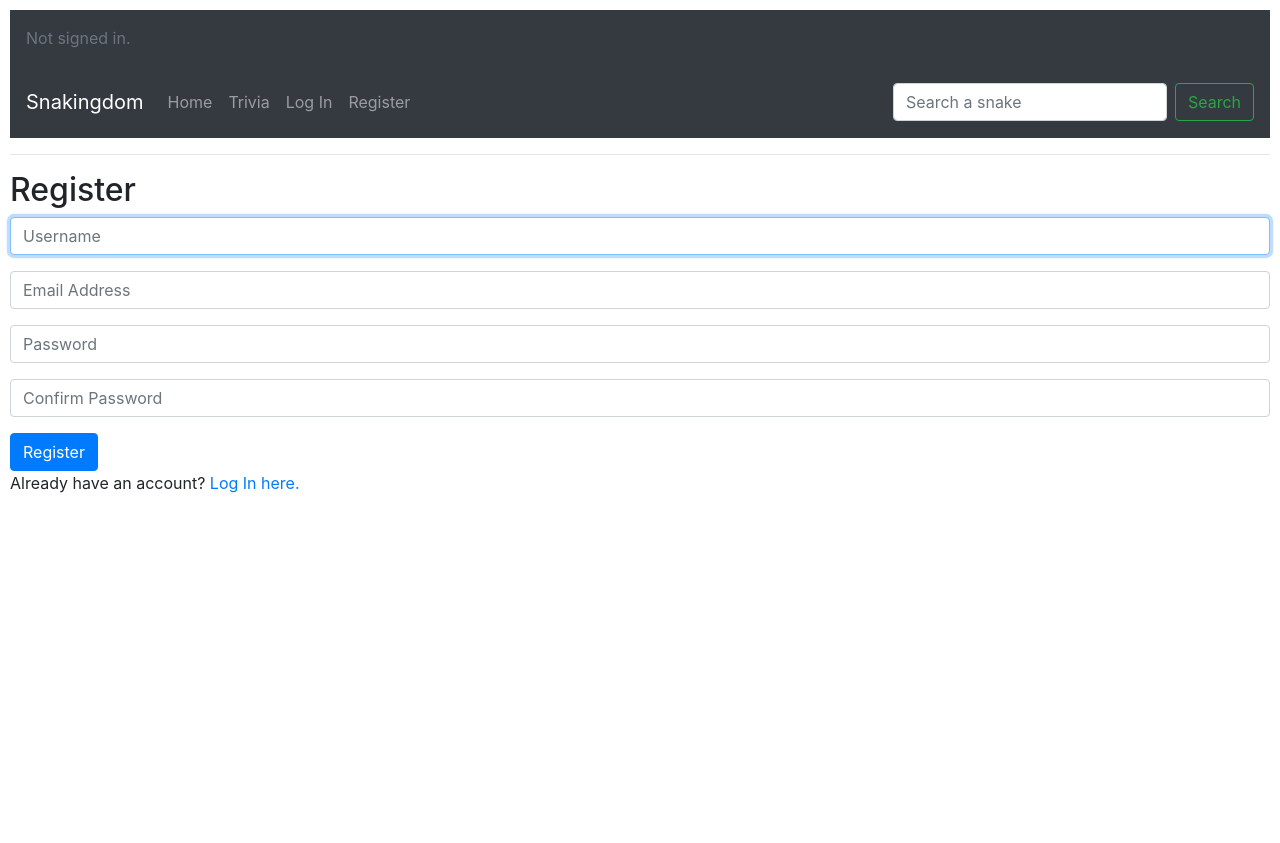
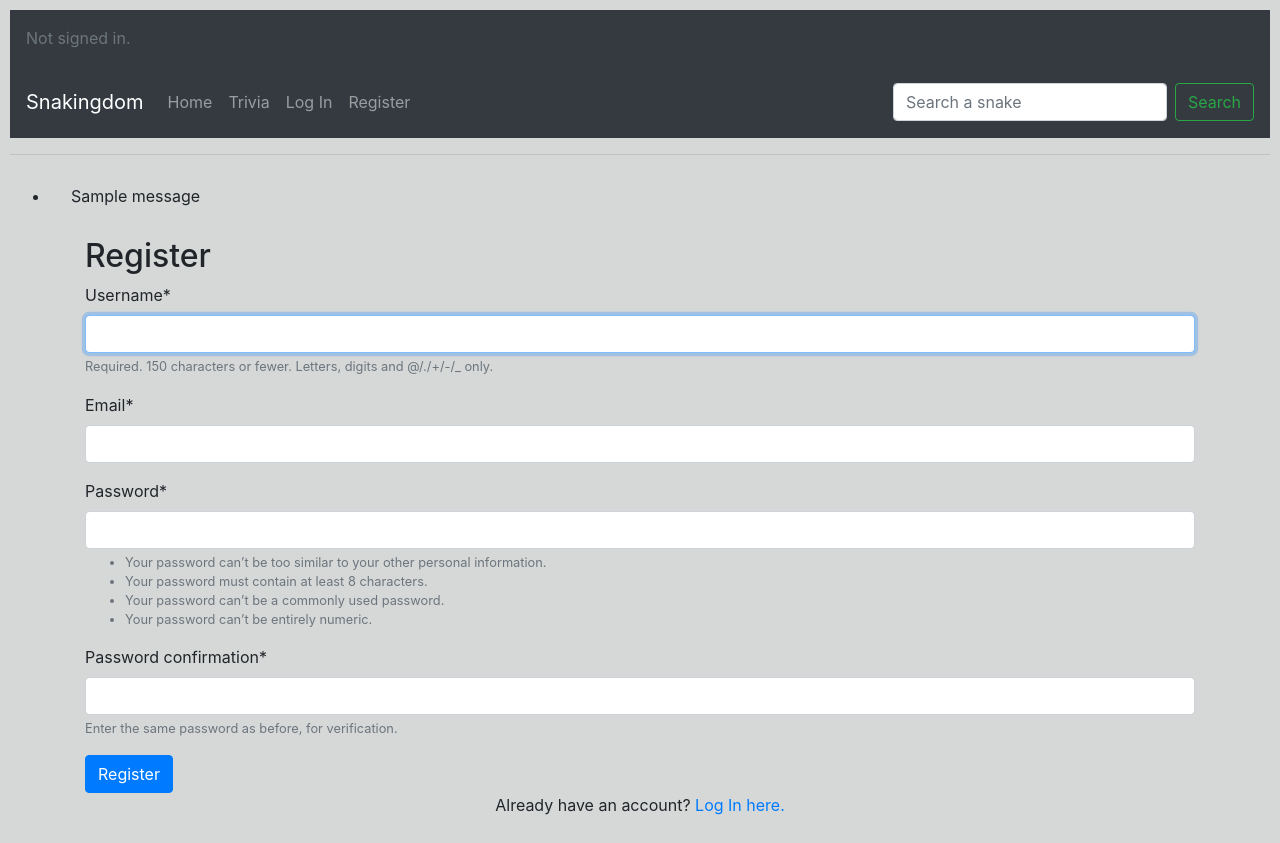
Before and after one commit to TeslaActuary/CS50Final, a Django app: page /register in a window 1280 px wide. Before the commit the page ends 493 px from the top, so only its background shows below. Run offline with Django 3.2, Linux system fonts and the light colour scheme; tables that the repository leaves empty hold one stand-in row (values such as "Sample post"); one stand-in notice (Sample message) is shown; some libraries are stand-ins or nearby versions.

Commit message:
v5 - updated register
updated register view

```diff
--- a/Reptiles/ColdBlooded/forms.py
+++ b/Reptiles/ColdBlooded/forms.py
@@ -1,12 +1,20 @@
 from django import forms
 from .models import *
-#from django.contrib.auth.forms import UserCreationForm
+from django.contrib.auth.forms import UserCreationForm
 #from django.contrib.auth.models import User
 
-#class createuserform(UserCreationForm):
-#    class Meta:
-#        model=User
-#        fields=['username','password']
+class createuserform(UserCreationForm):
+    email = forms.EmailField(required=True)
+    class Meta:
+        model=User
+        fields=['username', 'email', 'password1', 'password2']
+
+        def save(self, commit=True):
+            USER=super(createuserform, self).save(commit=False)
+            user, email=self.cleaned_data['email']
+            if commit:
+                user.save()
+            return user
 
 class Questionform(forms.ModelForm):
     class Meta:
--- a/Reptiles/ColdBlooded/static/ColdBlooded/styles.css
+++ b/Reptiles/ColdBlooded/static/ColdBlooded/styles.css
@@ -1,9 +1,12 @@
 body {
     padding: 10px;
-    background-color: rgba(61, 69, 107, 0.068);
 }
 
 title {
     font-size: 500px;
     color:red;
 }
+
+#theme {
+    background-color: rgba(43, 56, 56, 0.192);
+}
--- a/Reptiles/ColdBlooded/templates/ColdBlooded/layout.html
+++ b/Reptiles/ColdBlooded/templates/ColdBlooded/layout.html
@@ -12,7 +12,7 @@
 
     </head>
 </html>
-<body>
+<body id="theme">
     <div class="bg-dark text-secondary p-3">
         {% if user.is_authenticated %}
             Signed in as <strong>{{ user.username }}</strong>.
--- a/Reptiles/ColdBlooded/templates/ColdBlooded/register.html
+++ b/Reptiles/ColdBlooded/templates/ColdBlooded/register.html
@@ -1,7 +1,7 @@
 {% extends "ColdBlooded/layout.html" %}
 
 {% block body %}
-
+<!--
     <h2>Register</h2>
 
     {% if message %}
@@ -28,5 +28,23 @@
     </form>
 
     Already have an account? <a href="{% url 'login' %}">Log In here.</a>
+-->
+{% if messages %}
+<ul class="messages">
+    {% for message in messages %}
+    <li {% if message.tags %} class="alert {{ message.tags }}" role="alert"{% endif %}>{{ message }}</li>
+    {% endfor %}
+</ul>
+{% endif %}
 
+{% load crispy_forms_tags %}
+
+<div class="container" py-5>
+    <h2>Register</h2>
+    <form method="POST">
+        {% csrf_token %}
+        {{ register_form|crispy }}
+        <input class="btn btn-primary" type="submit" value="Register">
+    </form>
+    <p class="text-center">Already have an account? <a href="{% url 'login' %}">Log In here.</p>
 {% endblock %}
--- a/Reptiles/ColdBlooded/views.py
+++ b/Reptiles/ColdBlooded/views.py
@@ -3,9 +3,11 @@ from django.db import IntegrityError
 from django.shortcuts import redirect, render, get_object_or_404
 from django.http import HttpResponse, HttpResponseRedirect
 from django.urls import reverse
+from django.contrib.auth.decorators import login_required
+from django.contrib import messages
 
 from .models import User, Snake, Trivia
-from .forms import Questionform, CreateForm
+from .forms import Questionform, CreateForm, createuserform
 
 # Create your views here.
 def login_view(request):
@@ -34,30 +36,40 @@ def logout_view(request):
 
 
 def register(request):
-    if request.method == "POST":
-        username = request.POST["username"]
-        email = request.POST["email"]
+    #if request.method == "POST":
+    #    username = request.POST["username"]
+    #    email = request.POST["email"]
 
         # Ensure password matches confirmation
-        password = request.POST["password"]
-        confirmation = request.POST["confirmation"]
-        if password != confirmation:
-            return render(request, "ColdBlooded//register.html", {
-                "message": "Passwords must match."
-            })
+    #    password = request.POST["password"]
+    #    confirmation = request.POST["confirmation"]
+    #    if password != confirmation:
+    #        return render(request, "ColdBlooded//register.html", {
+    #            "message": "Passwords must match."
+    #        })
 
         # Attempt to create new user
-        try:
-            user = User.objects.create_user(username, email, password)
-            user.save()
-        except IntegrityError:
-            return render(request, "ColdBlooded//register.html", {
-                "message": "Username already taken."
-            })
-        login(request, user)
-        return HttpResponseRedirect(reverse("index"))
-    else:
-        return render(request, "ColdBlooded//register.html")
+    #    try:
+    #        user = User.objects.create_user(username, email, password)
+    #        user.save()
+    #    except IntegrityError:
+    #        return render(request, "ColdBlooded//register.html", {
+    #            "message": "Username already taken."
+    #        })
+    #    login(request, user)
+    #    return HttpResponseRedirect(reverse("index"))
+    #else:
+    #    return render(request, "ColdBlooded//register.html")
+    if request.method == "POST":
+        form = createuserform(request.POST)
+        if form.is_valid():
+            user = form.save()
+            login(request, user)
+            messages.success(request, "Registration successful.")
+            return redirect("index")
+        messages.error(request, "Please check your entry. Invalid information.")
+    form = createuserform()
+    return render(request=request, template_name="ColdBlooded/register.html", context={"register_form":form})
 
 def index(request):
     return render(request, "ColdBlooded/index.html")
@@ -80,6 +92,7 @@ def trivia(request):
 def newtrivia(request):
     return render(request, "ColdBlooded/newtrivia.html")
 
+@login_required(login_url='/accounts/login/')
 def create(request):
     form = CreateForm()
     context = {
@@ -104,6 +117,7 @@ def create(request):
     else:
         return render(request, "ColdBlooded/entry.html", context)
 
+@login_required(login_url='/accounts/login/')
 def edit(request, snake_name):
     content = Snake.objects.get(name=snake_name)
     form = CreateForm(initial={
--- a/Reptiles/Reptiles/urls.py
+++ b/Reptiles/Reptiles/urls.py
@@ -18,5 +18,6 @@ from django.urls import path, include
 
 urlpatterns = [
     path('admin/', admin.site.urls),
-    path('', include('ColdBlooded.urls'))
+    path('', include('ColdBlooded.urls')),
+    path('accounts/login/', admin.site.urls),
 ]
```
Also changed, not shown: Reptiles/Reptiles/settings.py (+8 -0 lines), Reptiles/db.sqlite3.
